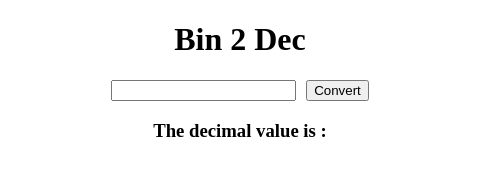
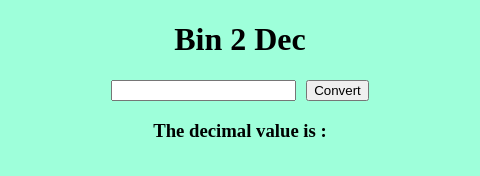
Before and after one commit to francisco-magana/electron-binary2dec, an Electron app: page views/index.html in a window 480 px wide. Drawn offline with Linux system fonts and the light colour scheme.

Commit message:
app finalized

```diff
--- a/styles/main.css
+++ b/styles/main.css
@@ -1,3 +1,8 @@
+body {
+    background-color: rgb(158, 255, 218);
+}
+
+
 .title {
     text-align: center;
 }
```
